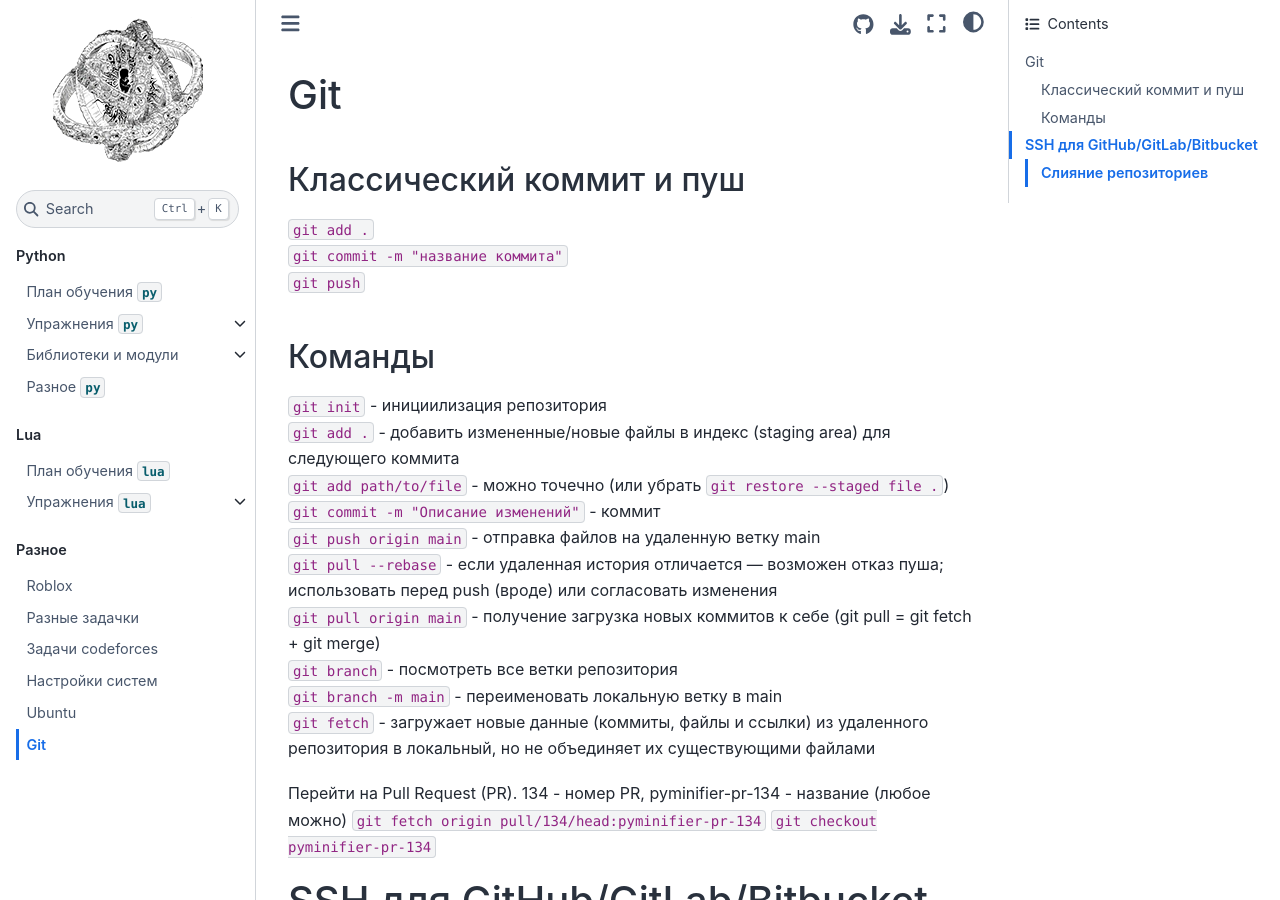
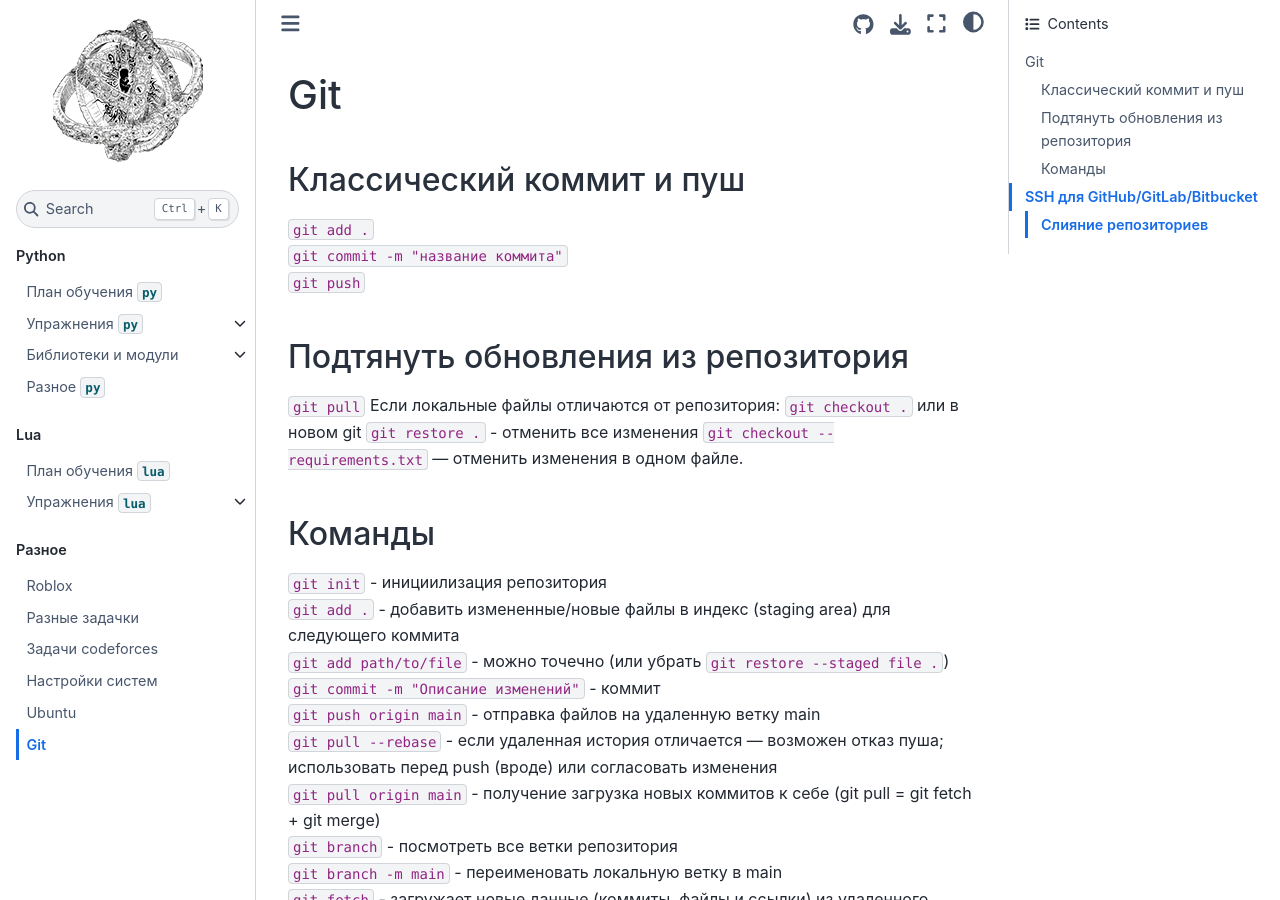
Before and after one commit to your-teach/faithpages, a Jupyter Book: the page built from Some/git.md, in a window 1280 px wide and 900 px high. Built offline with Jupyter Book 1.0.4 settings and Sphinx 7.4.7 and the Sphinx Book theme 1.1.4, drawn with Linux system fonts in a browser that asks for light colours.

Commit message:
upd git.md

```diff
--- a/Some/git.md
+++ b/Some/git.md
@@ -4,6 +4,12 @@
 `git add .`
 `git commit -m "название коммита"`
 `git push`
+
+## Подтянуть обновления из репозитория
+`git pull`
+Если локальные файлы отличаются от репозитория:
+`git checkout .` или в новом git `git restore .` - отменить все изменения
+`git checkout -- requirements.txt` — отменить изменения в одном файле.
 
 ## Команды
 
@@ -17,6 +23,7 @@
 `git branch` - посмотреть все ветки репозитория
 `git branch -m main` - переименовать локальную ветку в main
 `git fetch` - загружает новые данные (коммиты, файлы и ссылки) из удаленного репозитория в локальный, но не объединяет их существующими файлами
+
 
 Перейти на Pull Request (PR). 134 - номер PR, pyminifier-pr-134 - название (любое можно)
 `git fetch origin pull/134/head:pyminifier-pr-134`
```
